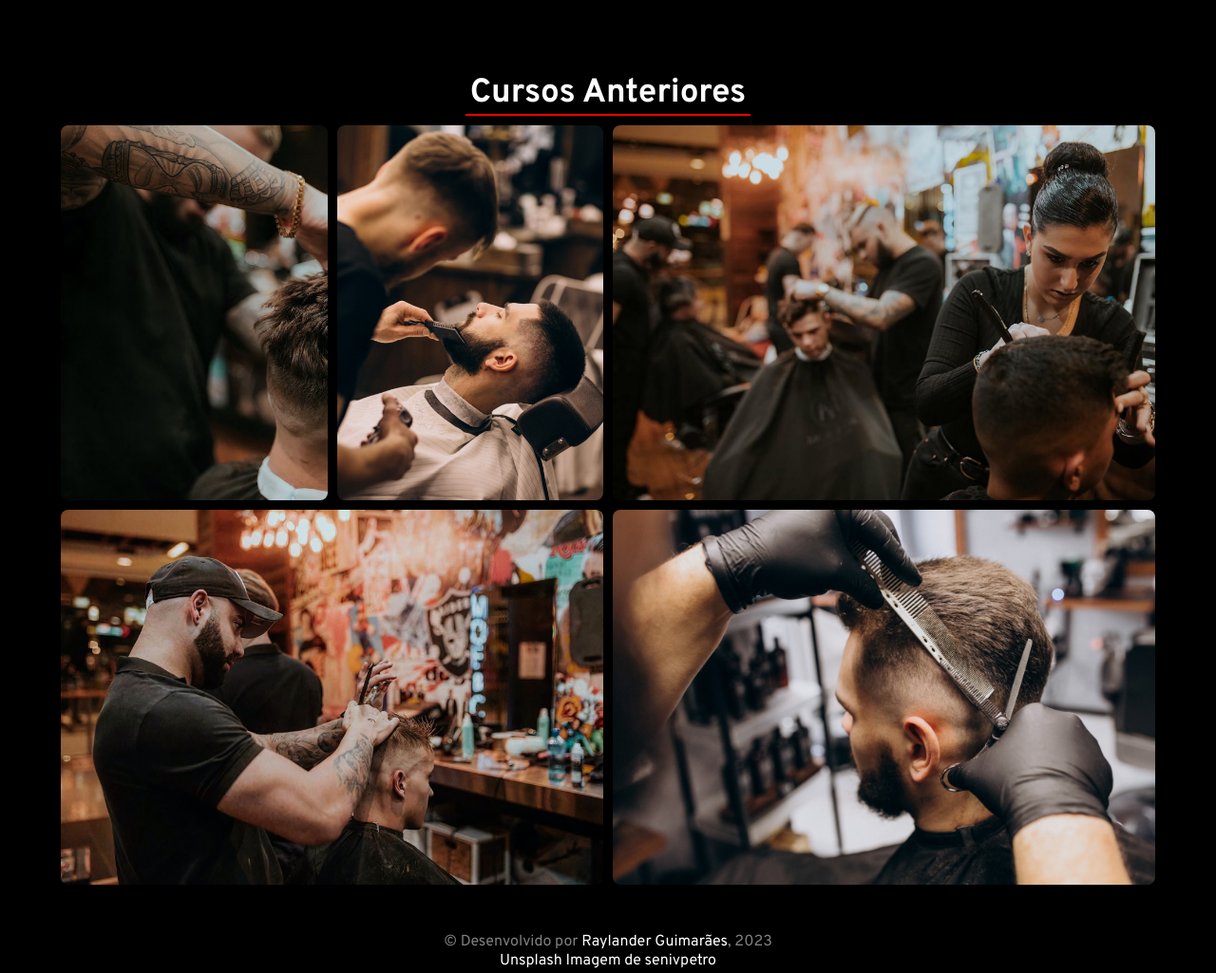
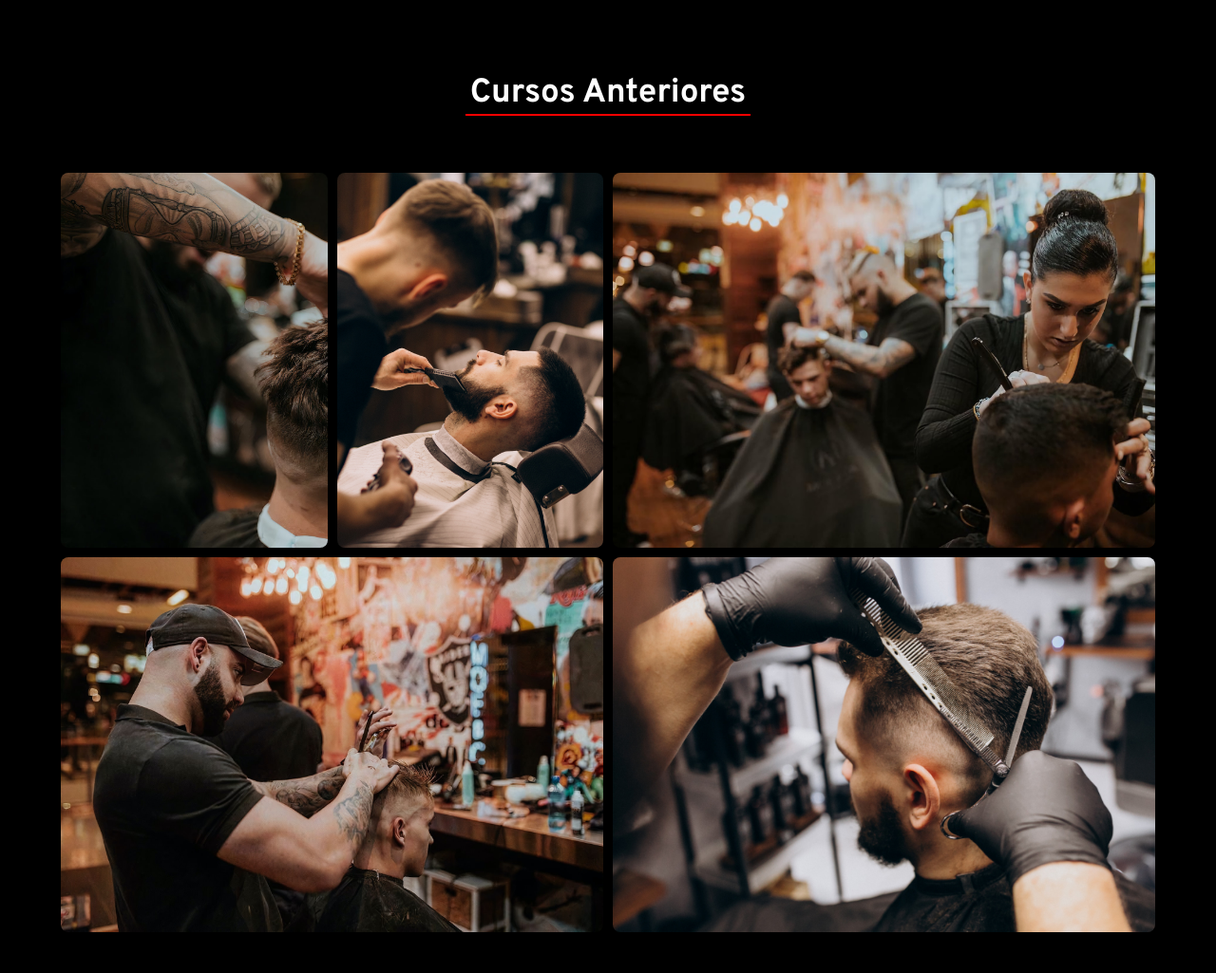
Before and after one commit to raylanderguimaraes/barbearia, a plain HTML site: page index.html in a window 1280 px wide. Shown: the part 1460-2485 px from the top of the page at 95% size. Drawn offline with nearby package versions, Linux system fonts and the light colour scheme.

Commit message:
corrige espacamentos galeria

```diff
--- a/style.css
+++ b/style.css
@@ -249,7 +249,7 @@ hr {
     width: 90%;
     height: 100vh;
     display: grid;
-    margin: 10px auto;
+    margin: 60px auto;
     grid-template-rows: repeat( 4, 1fr);
     grid-template-columns: repeat(4,1fr);
     grid-gap: 10px;
```
